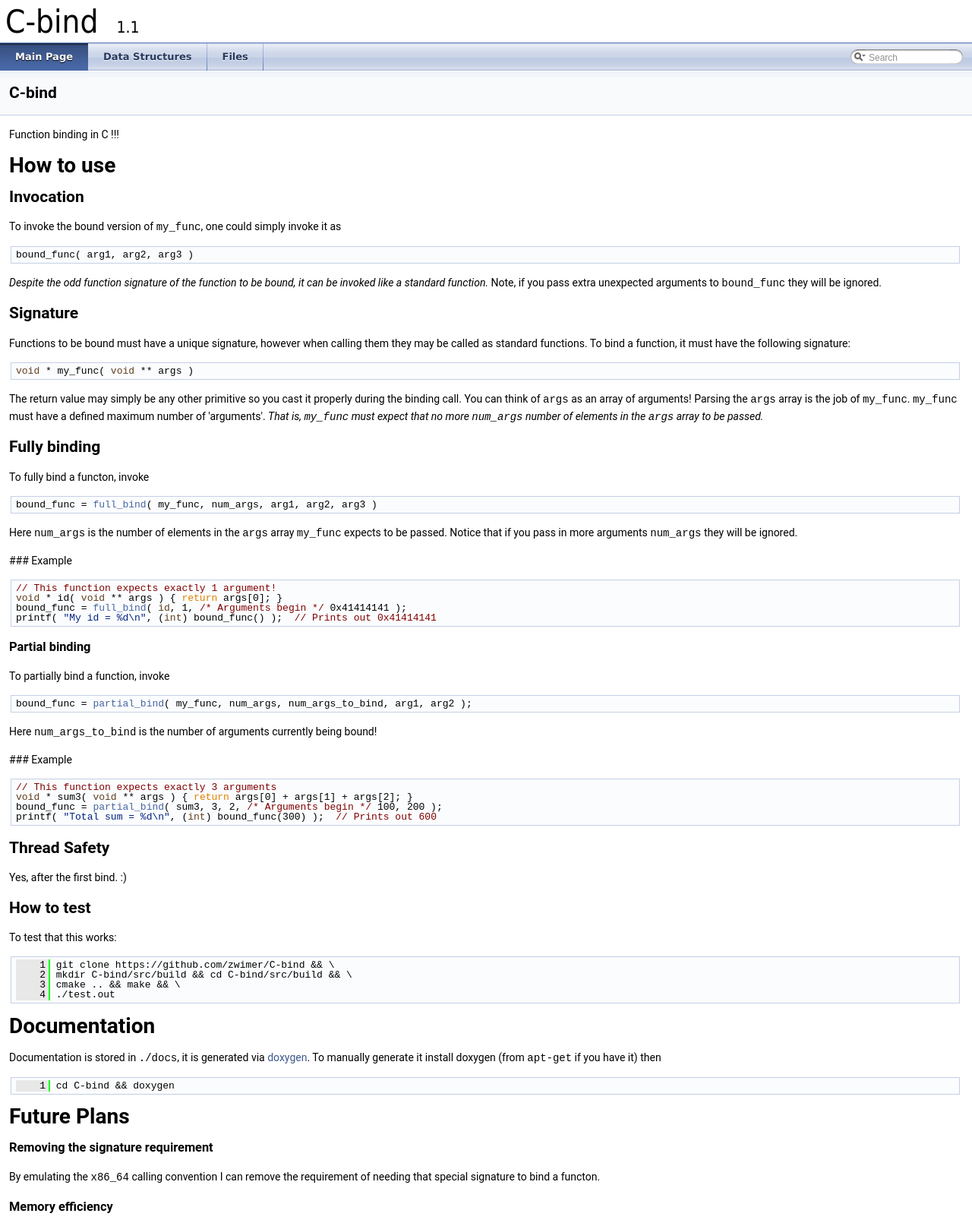
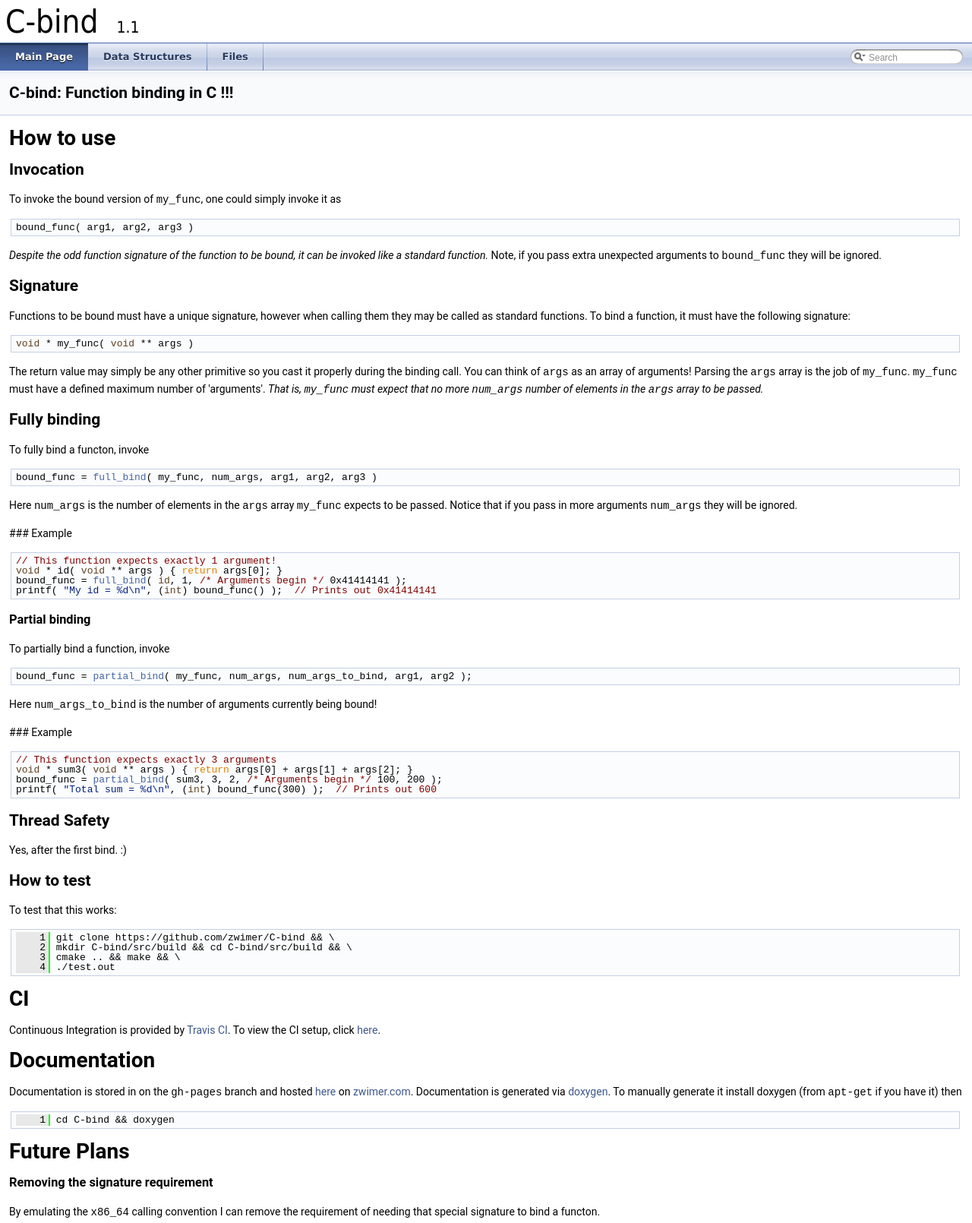
Before and after one commit to zwimer/C-bind, a plain HTML site: page docs/html/index.html in a window 1280 px wide. Shown: the top 1610 px of the page at 76% size. Drawn offline with Linux system fonts and the light colour scheme.

Commit message:
Travis-CI Documentation update

```diff
--- a/docs/html/index.html
+++ b/docs/html/index.html
@@ -4,7 +4,7 @@
 <meta http-equiv="Content-Type" content="text/xhtml;charset=UTF-8"/>
 <meta http-equiv="X-UA-Compatible" content="IE=9"/>
 <meta name="generator" content="Doxygen 1.8.11"/>
-<title>C-bind: C-bind</title>
+<title>C-bind: C-bind: Function binding in C !!!</title>
 <link href="tabs.css" rel="stylesheet" type="text/css"/>
 <script type="text/javascript" src="jquery.js"></script>
 <script type="text/javascript" src="dynsections.js"></script>
@@ -76,10 +76,10 @@ var searchBox = new SearchBox("searchBox", "search",false,'Search');
 
 <div class="header">
   <div class="headertitle">
-<div class="title">C-bind </div>  </div>
+<div class="title">C-bind: Function binding in C !!! </div>  </div>
 </div><!--header-->
 <div class="contents">
-<div class="textblock"><p>Function binding in C !!!</p>
+<div class="textblock"><p><a href="https://travis-ci.org/zwimer/C-bind"></a></p>
 <h1>How to use</h1>
 <h2>Invocation</h2>
 <p>To invoke the bound version of <code>my_func</code>, one could simply invoke it as </p><div class="fragment"><div class="line">bound_func( arg1, arg2, arg3 )</div></div><!-- fragment --><p> <em>Despite the odd function signature of the function to be bound, it can be invoked like a standard function.</em> Note, if you pass extra unexpected arguments to <code>bound_func</code> they will be ignored.</p>
@@ -92,8 +92,10 @@ var searchBox = new SearchBox("searchBox", "search",false,'Search');
 <p>### Example </p><div class="fragment"><div class="line"><span class="comment">// This function expects exactly 3 arguments</span></div><div class="line"><span class="keywordtype">void</span> * sum3( <span class="keywordtype">void</span> ** args ) { <span class="keywordflow">return</span> args[0] + args[1] + args[2]; }</div><div class="line">bound_func = <a class="code" href="bind_8c.html#a749a103d16b748b8aecff011472a0881">partial_bind</a>( sum3, 3, 2, <span class="comment">/* Arguments begin */</span> 100, 200 );</div><div class="line">printf( <span class="stringliteral">&quot;Total sum = %d\n&quot;</span>, (<span class="keywordtype">int</span>) bound_func(300) );  <span class="comment">// Prints out 600</span></div></div><!-- fragment --><h2>Thread Safety</h2>
 <p>Yes, after the first bind. :)</p>
 <h2>How to test</h2>
-<p>To test that this works: </p><div class="fragment"><div class="line"><a name="l00001"></a><span class="lineno">    1</span>&#160;git clone https://github.com/zwimer/C-bind &amp;&amp; \</div><div class="line"><a name="l00002"></a><span class="lineno">    2</span>&#160;mkdir C-bind/src/build &amp;&amp; cd C-bind/src/build &amp;&amp; \</div><div class="line"><a name="l00003"></a><span class="lineno">    3</span>&#160;cmake .. &amp;&amp; make &amp;&amp; \</div><div class="line"><a name="l00004"></a><span class="lineno">    4</span>&#160;./test.out</div></div><!-- fragment --><h1>Documentation</h1>
-<p>Documentation is stored in <code>./docs</code>, it is generated via <a href="http://www.doxygen.nl/">doxygen</a>. To manually generate it install doxygen (from <code>apt-get</code> if you have it) then </p><div class="fragment"><div class="line"><a name="l00001"></a><span class="lineno">    1</span>&#160;cd C-bind &amp;&amp; doxygen</div></div><!-- fragment --><h1>Future Plans</h1>
+<p>To test that this works: </p><div class="fragment"><div class="line"><a name="l00001"></a><span class="lineno">    1</span>&#160;git clone https://github.com/zwimer/C-bind &amp;&amp; \</div><div class="line"><a name="l00002"></a><span class="lineno">    2</span>&#160;mkdir C-bind/src/build &amp;&amp; cd C-bind/src/build &amp;&amp; \</div><div class="line"><a name="l00003"></a><span class="lineno">    3</span>&#160;cmake .. &amp;&amp; make &amp;&amp; \</div><div class="line"><a name="l00004"></a><span class="lineno">    4</span>&#160;./test.out</div></div><!-- fragment --><h1>CI</h1>
+<p>Continuous Integration is provided by <a href="https://travis-ci.org">Travis CI</a>. To view the CI setup, click <a href="https://travis-ci.org/zwimer/C-bind/">here</a>.</p>
+<h1>Documentation</h1>
+<p>Documentation is stored in on the <code>gh-pages</code> branch and hosted <a href="https://zwimer.github.io/C-bind/docs/html/index.html">here</a> on <a href="https://zwimer.com">zwimer.com</a>. Documentation is generated via <a href="http://www.doxygen.nl/">doxygen</a>. To manually generate it install doxygen (from <code>apt-get</code> if you have it) then </p><div class="fragment"><div class="line"><a name="l00001"></a><span class="lineno">    1</span>&#160;cd C-bind &amp;&amp; doxygen</div></div><!-- fragment --><h1>Future Plans</h1>
 <h3>Removing the signature requirement</h3>
 <p>By emulating the <code>x86_64</code> calling convention I can remove the requirement of needing that special signature to bind a functon.</p>
 <h3>Memory efficiency</h3>
--- a/docs/html/search/all_2.js
+++ b/docs/html/search/all_2.js
@@ -1,4 +1,4 @@
 var searchData=
 [
-  ['c_2dbind',['C-bind',['../index.html',1,'']]]
+  ['c_2dbind_3a_20function_20binding_20in_20c_20_21_21_21',['C-bind: Function binding in C !!!',['../index.html',1,'']]]
 ];
--- a/docs/html/search/pages_0.js
+++ b/docs/html/search/pages_0.js
@@ -1,4 +1,4 @@
 var searchData=
 [
-  ['c_2dbind',['C-bind',['../index.html',1,'']]]
+  ['c_2dbind_3a_20function_20binding_20in_20c_20_21_21_21',['C-bind: Function binding in C !!!',['../index.html',1,'']]]
 ];
```
Also changed, not shown: 2 other files.
